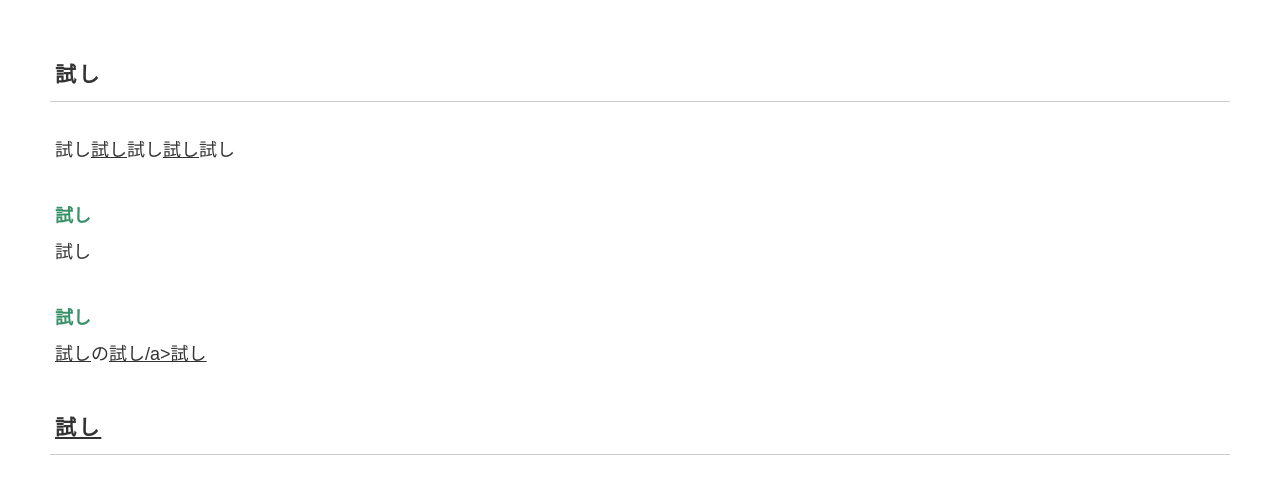
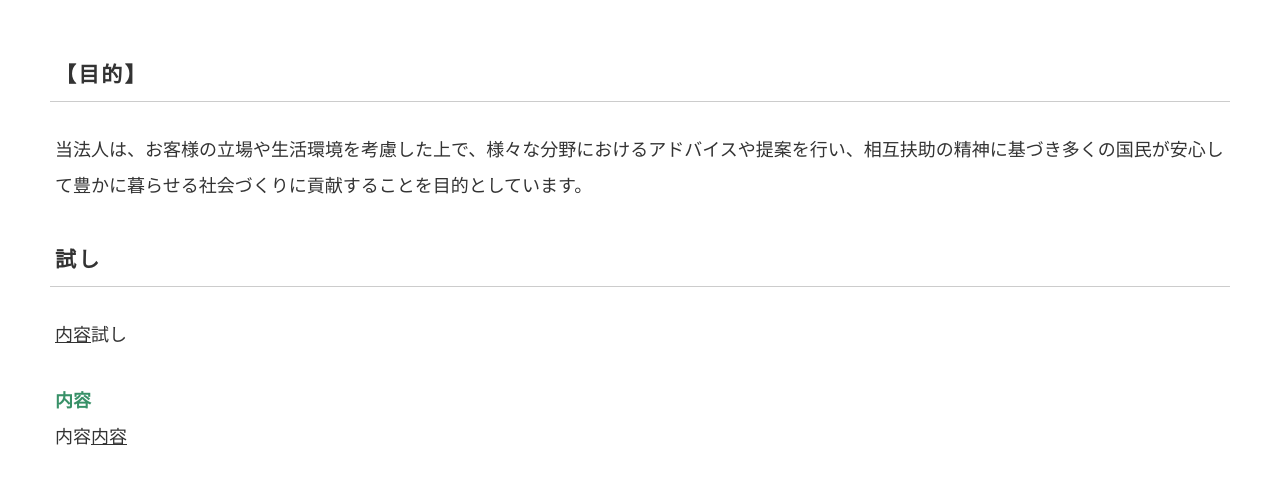
Before and after one commit to irismotimoti/smile-honpo, a plain HTML site: page index.html in a window 1280 px wide. Shown: the part 253-735 px from the top of the page. Drawn offline with nearby package versions, Linux system fonts and the light colour scheme; some packages are replaced by stand-ins of ours; a script that the page names is missing.

Commit message:
Update index.html

```diff
--- a/index.html
+++ b/index.html
@@ -52,12 +52,8 @@
 
 <section>
 
-<h3>試し</h3>
-<p>試し<a href="https://template-party.com/">試し</a>試し<a href="https://template-party.com/read.html">試し</a>試し</p>
-<p><strong class="color-theme">試し</strong><br>
-試し</p>
-<p><strong class="color-theme">試し</strong><br>
-<a href="https://template-party.com/">試し</a>の<a href="https://template-party.com/member.html">試し/a>試し</p>
+<h3>【目的】</h3>
+<p>当法人は、お客様の立場や生活環境を考慮した上で、様々な分野におけるアドバイスや提案を行い、相互扶助の精神に基づき多くの国民が安心して豊かに暮らせる社会づくりに貢献することを目的としています。</p>
 
 <h3>試し</h3>
 <p><a href="contact.html">内容</a>試し</p>
```
